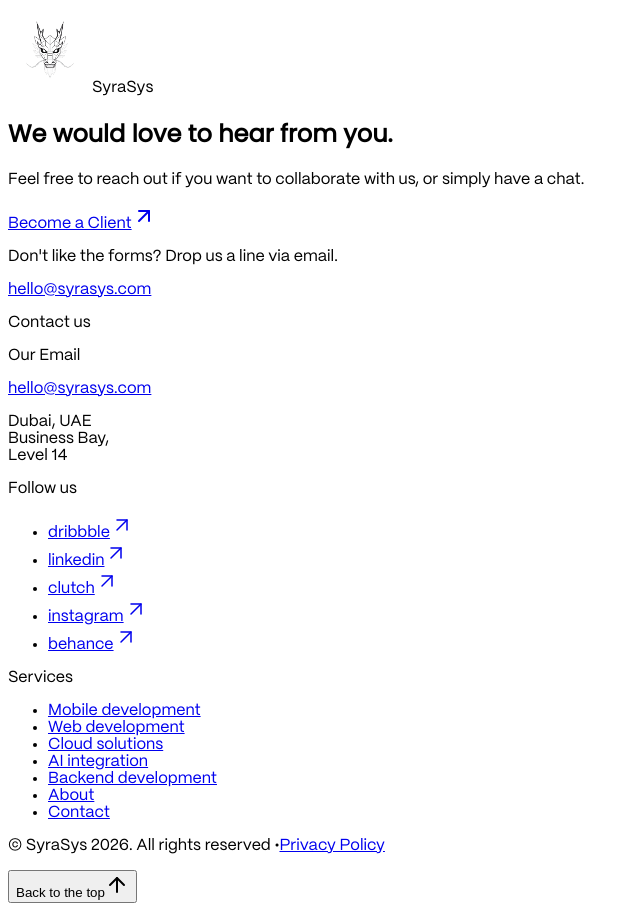
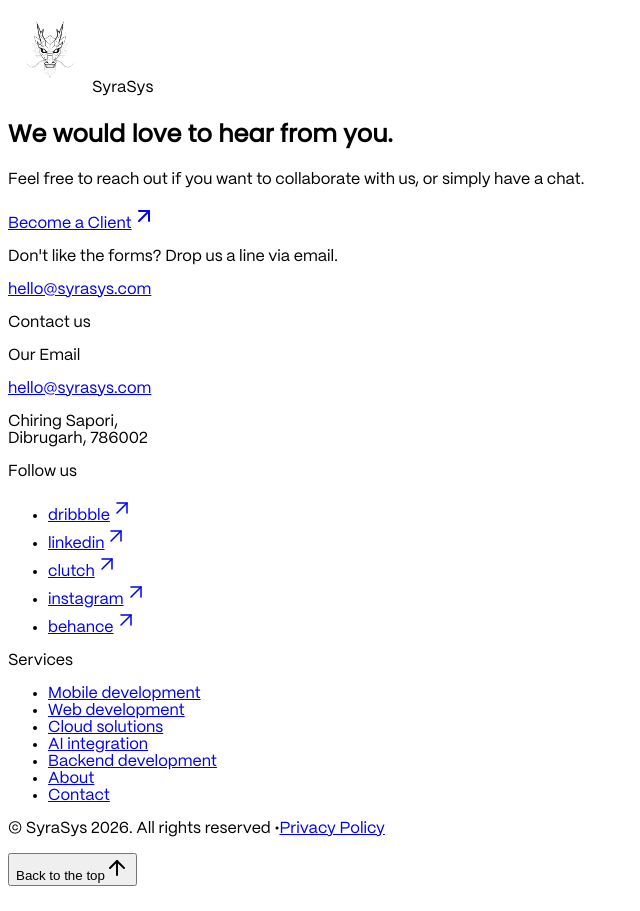
Before and after one commit to hyZenith/SyraSys, a Next.js app: page /Footer in a window 1280 px wide. Shown: the whole page, without its empty margins (0-640 px from the left). Built offline with nearby package versions, Linux system fonts and the light colour scheme.

Commit message:
update address

```diff
--- a/components/NavbarOpen.tsx
+++ b/components/NavbarOpen.tsx
@@ -167,8 +167,8 @@
                                     </span>
                                     <div>
                                         <p className="text-lg font-medium text-white">Contact address</p>
-                                        <p className="mt-1 text-sm text-white/60">701 Sondanella, 18th floor,</p>
-                                        <p className="text-sm text-white/60">Gunsberg, Switzerland</p>
+                                        <p className="mt-1 text-sm text-white/60">Chiring Sapori,</p>
+                                        <p className="text-sm text-white/60">Dibrugarh, 786002</p>
                                     </div>
                                 </section>
                             </div>
--- a/pages/Footer.tsx
+++ b/pages/Footer.tsx
@@ -106,7 +106,7 @@
               hello@syrasys.com
             </a>
             <p className="text-sm text-neutral-400 mt-5 leading-relaxed max-w-55">
-              Dubai, UAE<br />Business Bay,<br />Level 14
+              Chiring Sapori,<br />Dibrugarh, 786002
             </p>
           </div>
 
```
